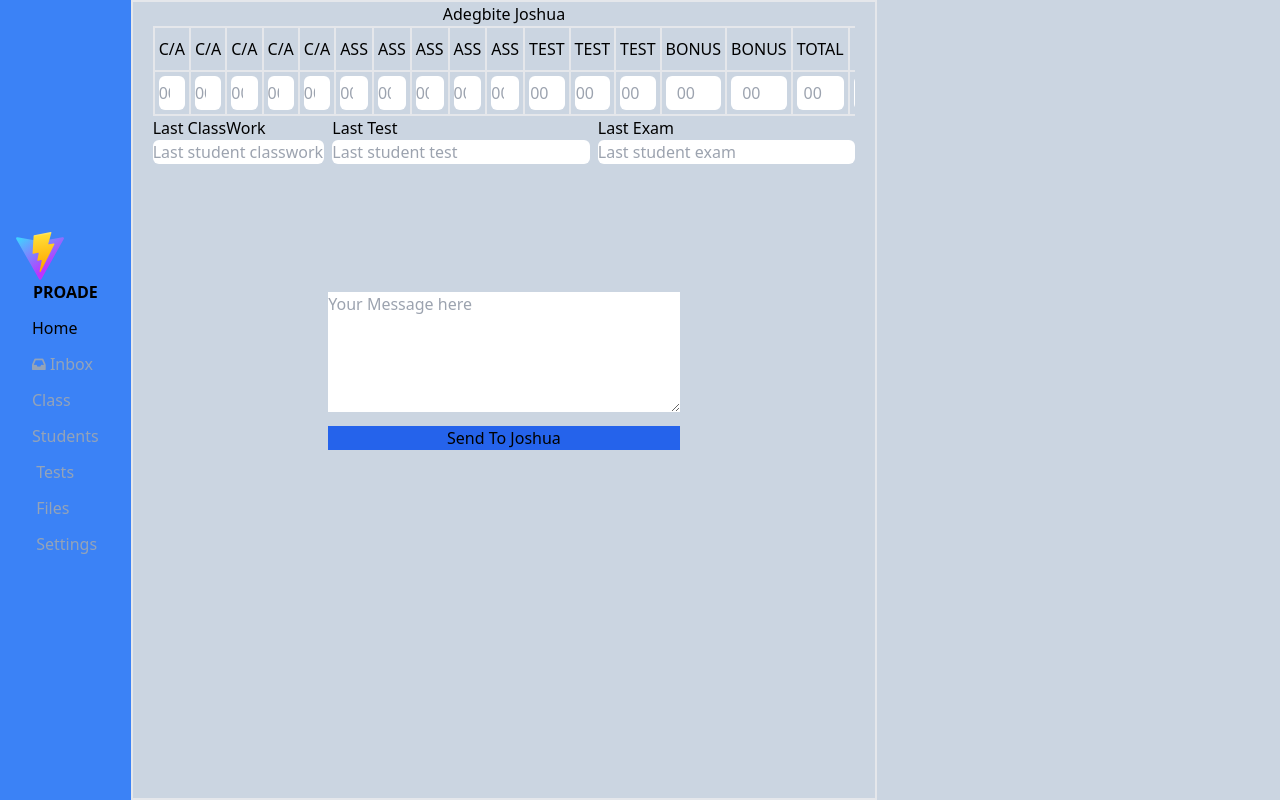
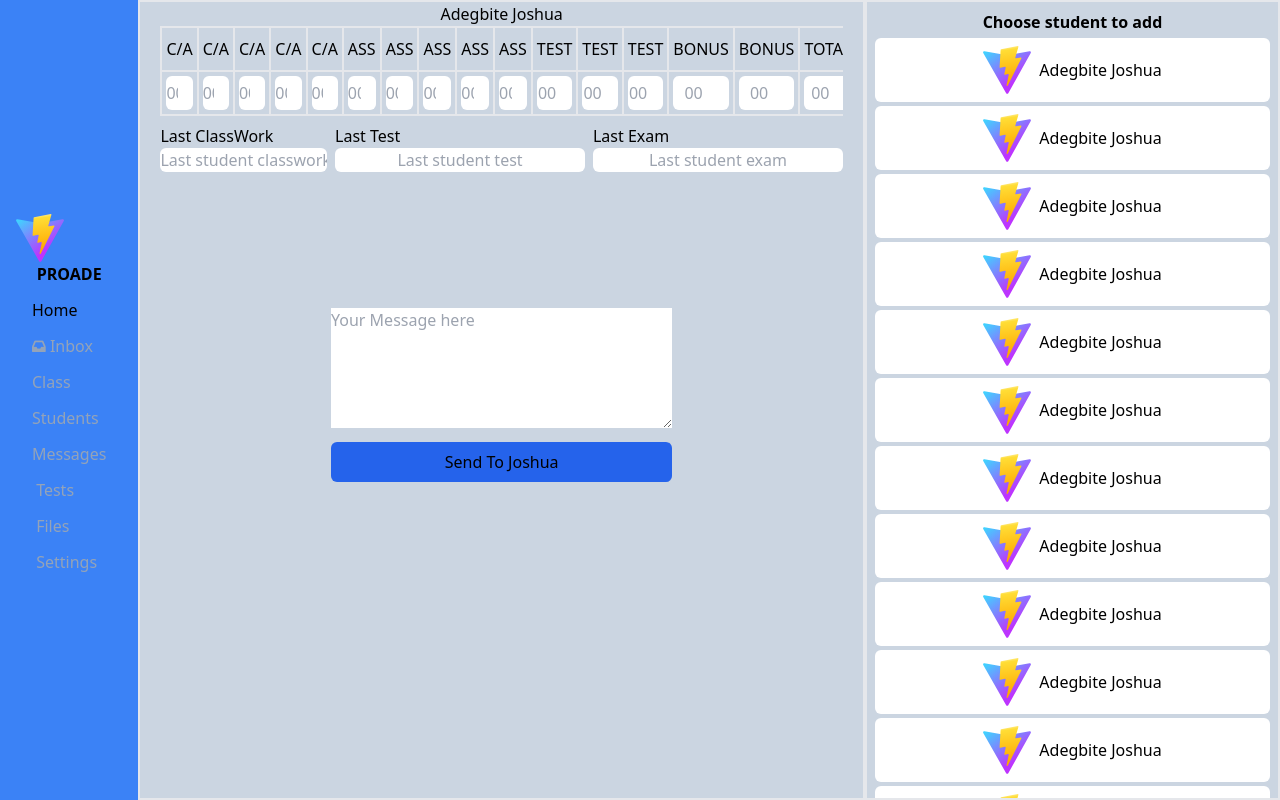
Before and after one commit to Adegbite-Joshua/HopeAcademy, a React (Vite) app: page /student in a window 1280 px wide. Built offline with nearby package versions, Linux system fonts and the light colour scheme.

Commit message:
Working on the staff message

```diff
--- a/src/App.jsx
+++ b/src/App.jsx
@@ -9,8 +9,8 @@ import LandingPage from './Components/LandingPages/LandingPage';
 import StaffLogin from './Components/StaffLogins/StaffLogin';
 import StaffSignUp from './Components/StaffSignUp/StaffSignUp';
 import StaffDashboard from './Components/StaffDashboard/StaffDashboard';
-import StaffInbox from './Components/StaffInbox/StaffInbox';
 import Student from './Components/Student/Student';
+import StaffMessage from './Components/StaffMessage/StaffMessage';
 
 
 
@@ -36,7 +36,7 @@ function App() {
           <Route path='/dashboard' element={<StaffDashboard/>}/>
           <Route path='/signin' element={<StaffLogin/>}/>
           <Route path='/signup' element={<StaffSignUp/>}/>
-          <Route path='/inbox' element={<StaffInbox/>}/>
+          <Route path='/inbox' element={<StaffMessage/>}/>
           <Route path='/student' element={<Student/>}/>
 
 
--- a/src/Components/StaffDashboard/DashboardNav.jsx
+++ b/src/Components/StaffDashboard/DashboardNav.jsx
@@ -14,6 +14,7 @@ const DashboardNav = () => {
                 <li className='my-3 px-4 text-slate-400'><Link to='/inbox'><i className='fa fa-inbox'></i> Inbox</Link></li>
                 <li className='my-3 px-4 text-slate-400'><Link><i className='fab fa-room'></i> Class</Link></li>
                 <li className='my-3 px-4 text-slate-400'><Link to='/student'><i className='fab fa-room'></i> Students</Link></li>
+                <li className='my-3 px-4 text-slate-400'><Link to='/message'><i className='fab fa-room'></i> Messages</Link></li>
                 <li className='my-3 px-4 text-slate-400'><Link><i className='fas fa'></i> Tests</Link></li>
                 <li className='my-3 px-4 text-slate-400'><Link><i className='fas fa'></i> Files</Link></li>
                 <li className='my-3 px-4 text-slate-400'><Link><i className='fas fa'></i> Settings</Link></li>
--- a/src/Components/StaffInbox/StaffInbox.jsx
+++ /dev/null
@@ -1,14 +0,0 @@
-import React from 'react'
-import DashboardNav from '../StaffDashboard/DashboardNav'
-
-const StaffInbox = () => {
-  return (
-    <>
-        <div className="w-screen flex">
-            <DashboardNav/>
-        </div>
-    </>
-  )
-}
-
-export default StaffInbox
--- /dev/null
+++ b/src/Components/StaffMessage/MessageMainDiv.jsx
@@ -0,0 +1,13 @@
+import React from 'react'
+
+const MessageMainDiv = () => {
+  return (
+    <>
+        <div className='MessageMainDiv mt-16 md:mt-0 h-screen basis-full md:basis-7/12 px-5 overflow-y-auto'>
+
+        </div>
+    </>
+  )
+}
+
+export default MessageMainDiv
--- /dev/null
+++ b/src/Components/StaffMessage/StaffMessage.jsx
@@ -0,0 +1,16 @@
+import React from 'react'
+import DashboardNav from '../StaffDashboard/DashboardNav'
+import MessageMainDiv from './MessageMainDiv'
+
+const StaffMessage = () => {
+  return (
+    <>
+        <div className="StaffMessage flex w-screen flex-col md:flex-row bg-slate-300 relative ring-0">
+            <DashboardNav/>
+            <MessageMainDiv/>
+        </div>
+    </>
+  )
+}
+
+export default StaffMessage
--- a/src/Components/Student/MessageStudent.jsx
+++ b/src/Components/Student/MessageStudent.jsx
@@ -3,11 +3,10 @@ import React from 'react'
 const MessageStudent = () => {
   return (
     <>
-        <div className='w-6/12 block mx-auto'>
+        <div className='w-full md:w-6/12 block mx-auto'>
             <textarea name="" id="" className='w-full focus:outline-0 focus:ring-2 focus::ring-blue-600'rows={5}   placeholder='Your Message here'>
-
             </textarea>
-            <button className='w-full my-2 text-center bg-blue-600 hover:bg-blue-500'>Send To Joshua</button>
+            <button className='w-full my-2 p-2 rounded-md text-center bg-blue-600 hover:bg-blue-500'>Send To Joshua</button>
         </div>
     </>
   )
--- a/src/Components/Student/Student.jsx
+++ b/src/Components/Student/Student.jsx
@@ -1,13 +1,15 @@
 import React from 'react'
 import DashboardNav from '../StaffDashboard/DashboardNav'
 import StudentMainDIv from './StudentMainDIv'
+import StudentOtherDiv from './StudentOtherDiv'
 
 const Student = () => {
   return (
     <>
-        <div className='flex w-screen flex-col md:flex-row bg-slate-300 relative ring-0'>
+        <div className=' relative flex w-screen h-auto md:h-screen flex-col md:flex-row bg-slate-300 ring-0'>
             <DashboardNav/>
             <StudentMainDIv/>
+            <StudentOtherDiv/>
         </div>
     </>
   )
--- /dev/null
+++ b/src/Components/Student/StudentInfo.jsx
@@ -0,0 +1,14 @@
+import React from 'react'
+
+const StudentInfo = () => {
+  return (
+    <>
+        <div className=' w-full p-2 my-1 flex space-x-2 items-center justify-center cursor-pointer bg-white hover:bg-slate-200 rounded-md'>
+            <img src="vite.svg" className=' h-12 w-12 float-left' alt="" />
+            <h6>Adegbite Joshua</h6>
+        </div>
+    </>
+  )
+}
+
+export default StudentInfo
--- a/src/Components/Student/StudentLastPerformance.jsx
+++ b/src/Components/Student/StudentLastPerformance.jsx
@@ -3,18 +3,18 @@ import React from 'react'
 const StudentLastPerformance = () => {
   return (
     <>
-        <div className='flex space-x-2 items-center'>
+        <div className='flex flex-col md:flex-row my-2 space-x-2 items-center'>
             <div className=" basis-2/5 h-44">
                 <label htmlFor="lastStudentCW">Last ClassWork</label>
-                <input type="text" placeholder='Last student classwork' className=' w-full focus:outline-0 rounded-md focus:ring-2 focus:ring-blue-600' />
+                <input type="text" placeholder='Last student classwork' className=' w-full text-center focus:outline-0 rounded-md focus:ring-2 focus:ring-blue-600' />
             </div>
             <div className=" basis-3/5 h-44">
                 <label htmlFor="lastStudentCW">Last Test</label>
-                <input type="text" placeholder='Last student test' className=' w-full focus:outline-0 rounded-md focus:ring-2 focus:ring-blue-600' />
+                <input type="text" placeholder='Last student test' className=' w-full text-center focus:outline-0 rounded-md focus:ring-2 focus:ring-blue-600' />
             </div>
             <div className=" basis-3/5 h-44">
                 <label htmlFor="lastStudentCW">Last Exam</label>
-                <input type="text" placeholder='Last student exam' className=' w-full focus:outline-0 rounded-md focus:ring-2 focus:ring-blue-600' />
+                <input type="text" placeholder='Last student exam' className=' w-full text-center focus:outline-0 rounded-md focus:ring-2 focus:ring-blue-600' />
             </div>
         </div>
     </>
--- a/src/Components/Student/StudentMainDIv.jsx
+++ b/src/Components/Student/StudentMainDIv.jsx
@@ -6,13 +6,14 @@ import StudentScoreTable from './StudentScoreTable'
 const StudentMainDIv = () => {
   return (
     <>
-        <div className='StudentMainDIv mt-16 md:mt-0 h-screen basis-full md:basis-7/12 px-5 overflow-y-auto border border-2 relative'>
+        <div className='StudentMainDIv mt-16 md:mt-0 h-screen basis-full md:basis-7/12 px-5 overflow-y-auto border border-2'>
             <h3 className=' text-center'>Adegbite Joshua</h3>
             <div className="w-full overflow-x-scroll">
                 <StudentScoreTable/>
             </div>
             <StudentLastPerformance/>
             <MessageStudent/>
+
         </div>
     </>
   )
--- /dev/null
+++ b/src/Components/Student/StudentOtherDiv.jsx
@@ -0,0 +1,27 @@
+import React from 'react'
+import StudentInfo from './StudentInfo'
+
+const StudentOtherDiv = () => {
+  return (
+    <>
+        <div className=' StudentOtherDiv basis-full md:basis-4/12 md:h-screen block bg-slate overflow-y-auto mt-16 md:mt-0 border border-2 p-2 relative'>
+            <h3 className=' font-bold text-center sticky top-0'>Choose student to add </h3>
+            <StudentInfo/>
+            <StudentInfo/>
+            <StudentInfo/>
+            <StudentInfo/>
+            <StudentInfo/>
+            <StudentInfo/>
+            <StudentInfo/>
+            <StudentInfo/>
+            <StudentInfo/>
+            <StudentInfo/>
+            <StudentInfo/>
+            <StudentInfo/>
+            <StudentInfo/>
+        </div>
+    </>
+  )
+}
+
+export default StudentOtherDiv
--- a/src/style.css
+++ b/src/style.css
@@ -1,3 +1,7 @@
 @tailwind base;
 @tailwind components;
 @tailwind utilities;
+
+::-webkit-scrollbar{
+    width: .2rem;
+}
```
